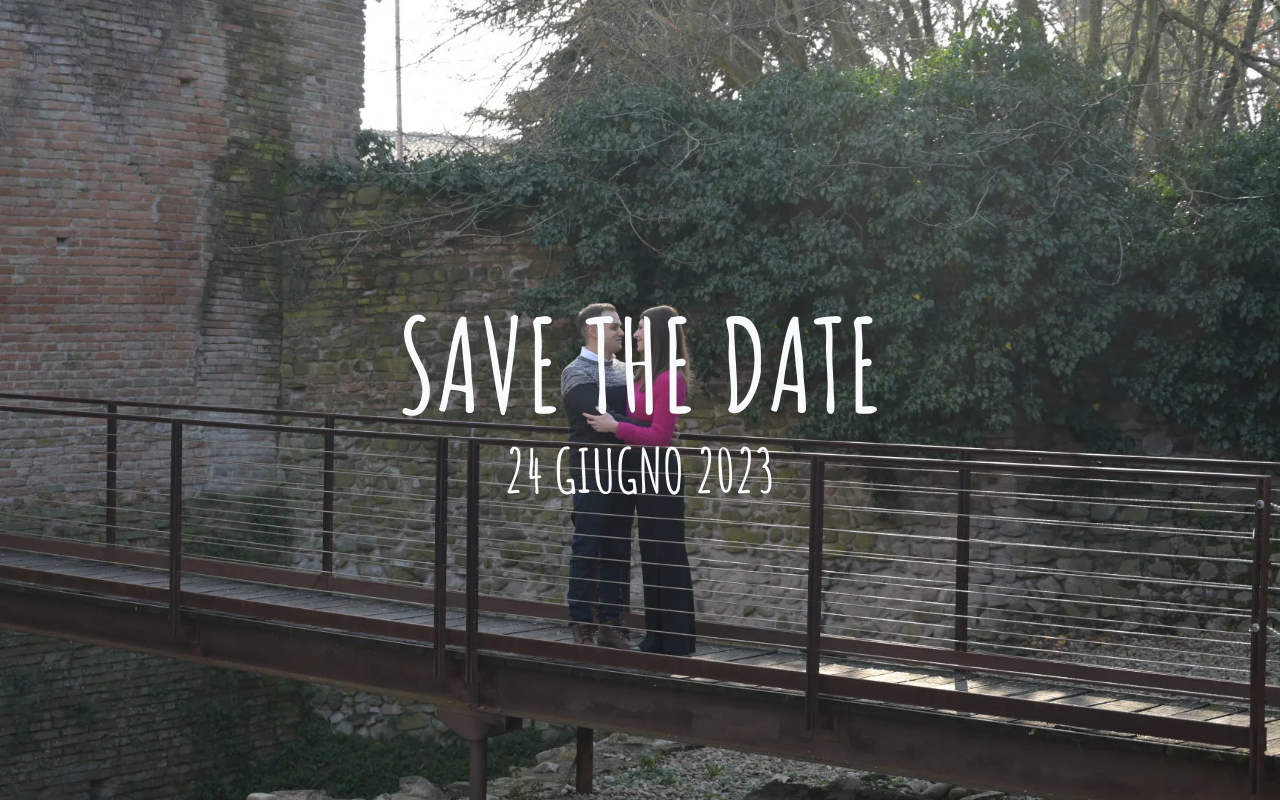
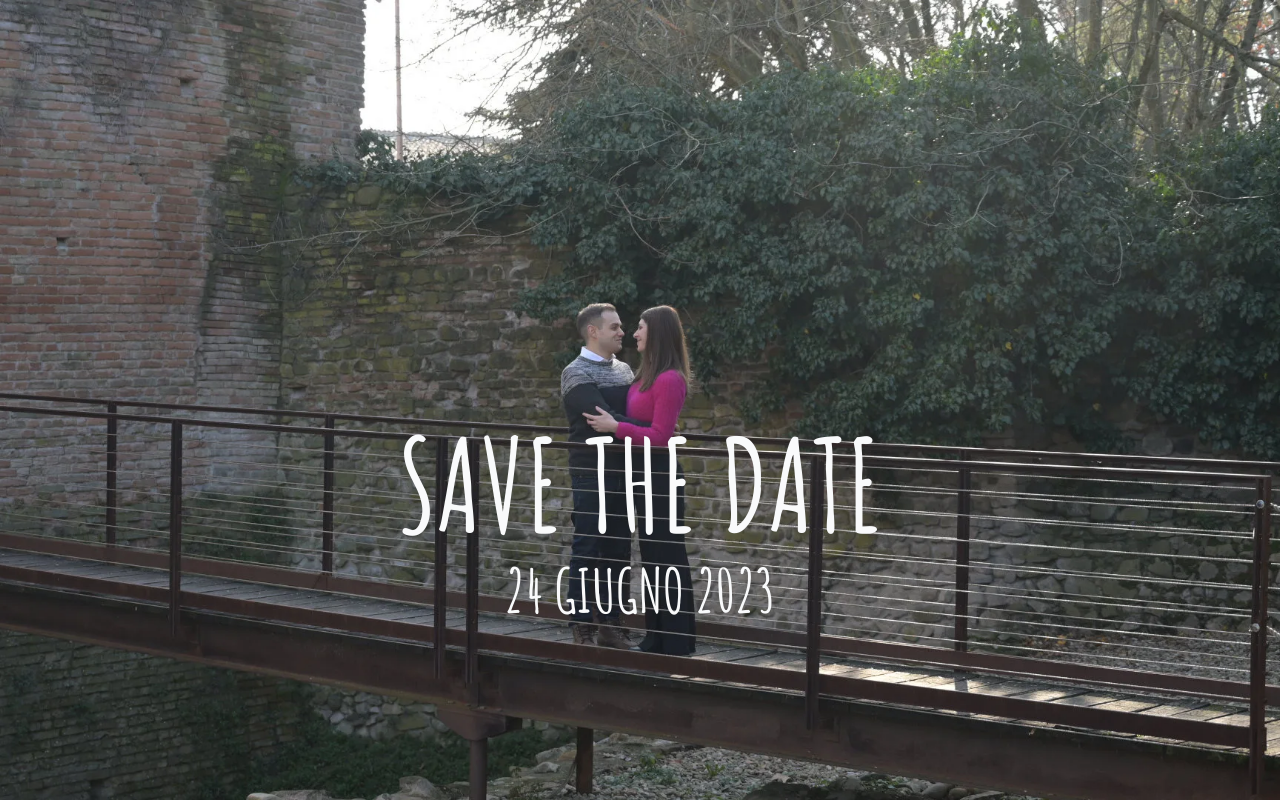
Before and after one commit to LBLucaBonetti/wedding, a website: page index.html in a window 1280 px wide. Drawn offline with nearby package versions, Linux system fonts and the light colour scheme.

Commit message:
chore: minor layout fixes

```diff
--- a/index.html
+++ b/index.html
@@ -9,17 +9,18 @@
     <link rel="preconnect" href="https://fonts.googleapis.com" />
     <link rel="preconnect" href="https://fonts.gstatic.com" crossorigin />
     <link
-      href="https://fonts.googleapis.com/css2?family=Amatic+SC:wght@700&display=swap"
+      href="https://fonts.googleapis.com/css2?family=Amatic+SC:wght@700&family=Great+Vibes&family=Open+Sans:wght@300&display=swap"
       rel="stylesheet"
     />
   </head>
   <body>
-    <section class="relative w-screen h-screen">
+    <!-- Landing -->
+    <section class="relative w-full h-screen">
       <picture class="absolute inset-0">
         <source type="image/webp" srcset="img/main.webp" />
         <source type="image/jpeg" srcset="img/main.jpg" />
         <img
-          class="w-full h-full object-cover"
+          class="w-full h-screen object-cover"
           src="img/main.jpg"
           alt="Marika e Luca"
           fetchpriority="high"
@@ -33,5 +34,6 @@
         <h2 class="text-6xl mt-3">24 Giugno 2023</h2>
       </div>
     </section>
+    <!-- Invitation -->
   </body>
 </html>
--- a/input.css
+++ b/input.css
@@ -2,9 +2,18 @@
 @tailwind components;
 @tailwind utilities;
 
+body {
+  font-family: "Open Sans", sans-serif;
+  font-weight: 300;
+}
+
 .save-the-date {
   font-family: "Amatic SC", cursive;
-  top: 50%;
+  top: 65%;
   left: 50%;
   transform: translate(-50%, -50%);
 }
+
+.hello {
+  font-family: "Great Vibes", cursive;
+}
```
Also changed, not shown: style.css.
